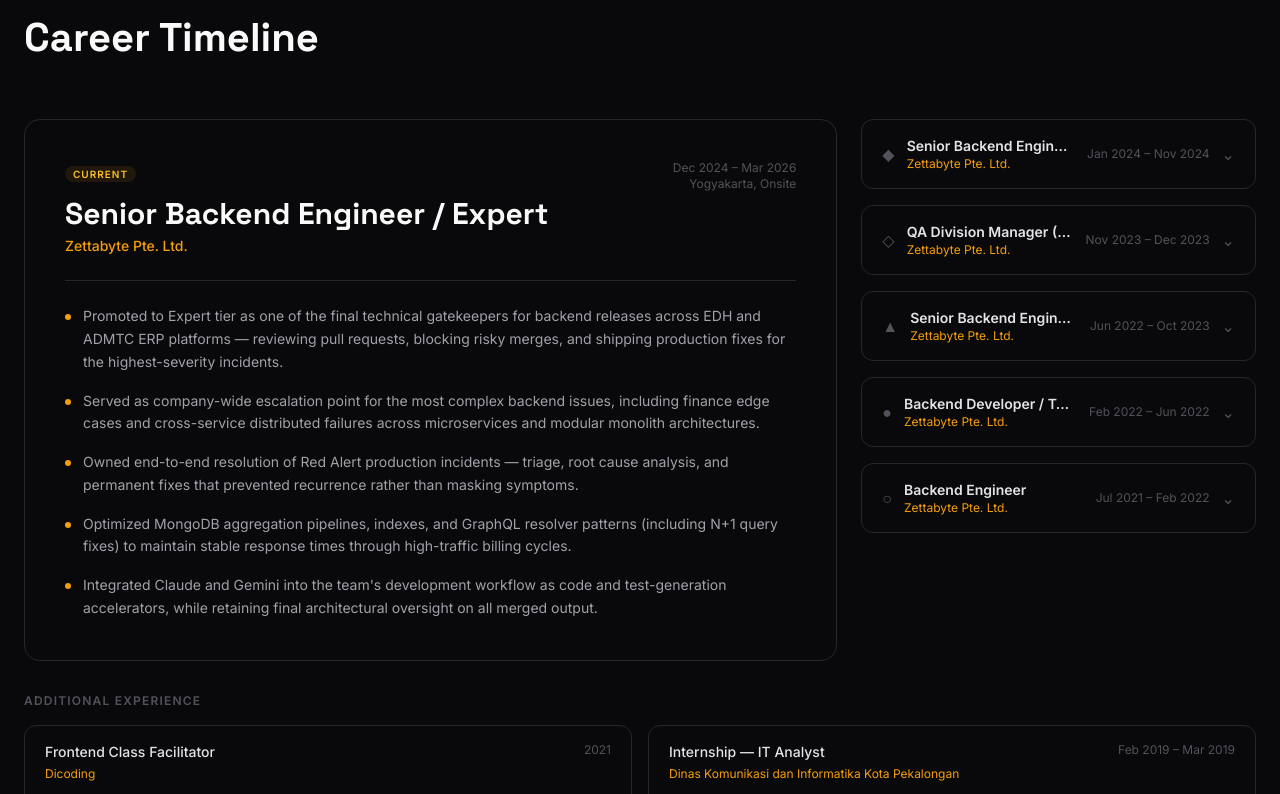
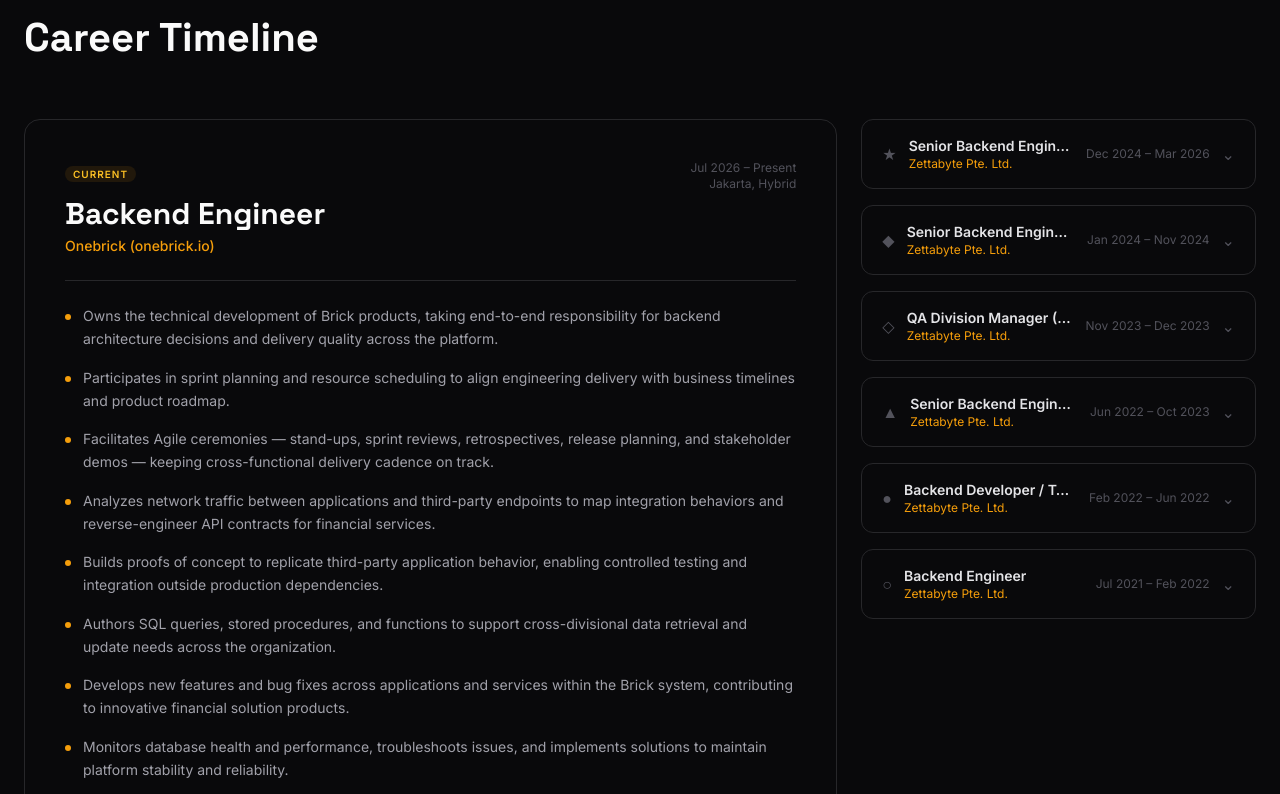
Before and after one commit to eldruzo/my-profile, a React (Vite) app: page / in a window 1280 px wide. Shown: the part 3266-4060 px from the top of the page. Built offline with nearby package versions, Linux system fonts and the light colour scheme.

Commit message:
Update portfolio.js

```diff
--- a/src/data/portfolio.js
+++ b/src/data/portfolio.js
@@ -134,6 +134,23 @@ export const skillGroups = [
 ]
 
 export const experiences = [
+  {
+    role: 'Backend Engineer',
+    company: 'Onebrick (onebrick.io)',
+    period: 'Jul 2026 – Present',
+    location: 'Jakarta, Hybrid',
+    icon: '◉',
+    bullets: [
+      'Owns the technical development of Brick products, taking end-to-end responsibility for backend architecture decisions and delivery quality across the platform.',
+      'Participates in sprint planning and resource scheduling to align engineering delivery with business timelines and product roadmap.',
+      'Facilitates Agile ceremonies — stand-ups, sprint reviews, retrospectives, release planning, and stakeholder demos — keeping cross-functional delivery cadence on track.',
+      'Analyzes network traffic between applications and third-party endpoints to map integration behaviors and reverse-engineer API contracts for financial services.',
+      'Builds proofs of concept to replicate third-party application behavior, enabling controlled testing and integration outside production dependencies.',
+      'Authors SQL queries, stored procedures, and functions to support cross-divisional data retrieval and update needs across the organization.',
+      'Develops new features and bug fixes across applications and services within the Brick system, contributing to innovative financial solution products.',
+      'Monitors database health and performance, troubleshoots issues, and implements solutions to maintain platform stability and reliability.',
+    ],
+  },
   {
     role: 'Senior Backend Engineer / Expert',
     company: 'Zettabyte Pte. Ltd.',
```
